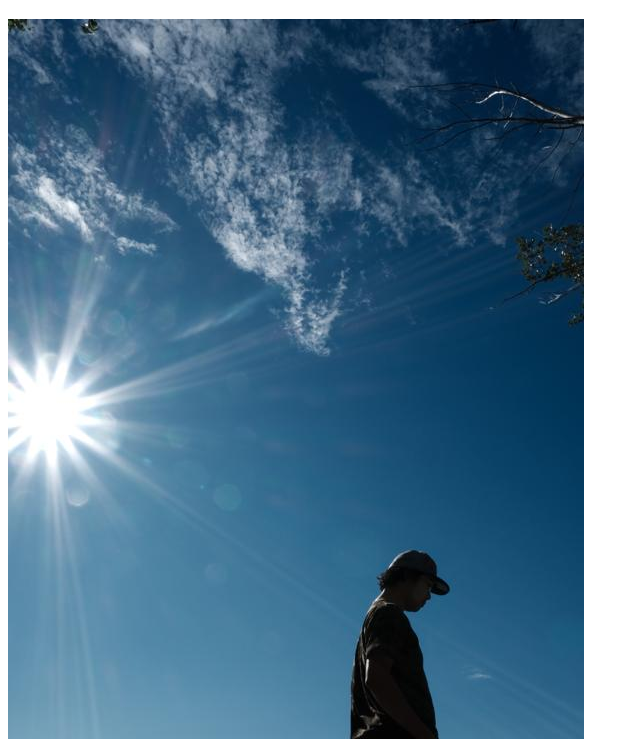
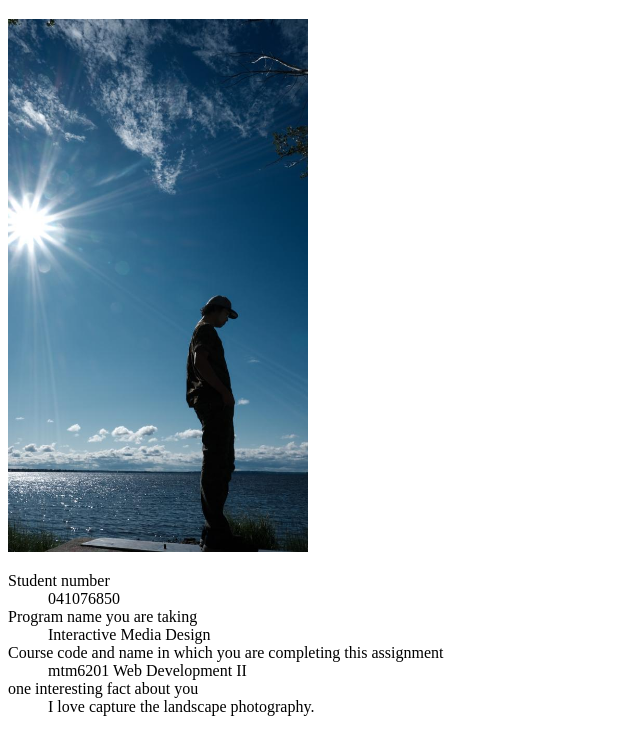
Before and after one commit to tse00021/mtm6201-week1, a plain HTML site: page index.html in a window 1280 px wide. Shown: the part 61-800 px from the top of the page, without its empty margins (0-640 px from the left). Drawn offline with Linux system fonts and the light colour scheme.

Commit message:
revised image size

```diff
--- a/index.html
+++ b/index.html
@@ -7,7 +7,7 @@
 </head>
 <body>
 <h1>Wai Hin Tse</h1>
-<img src="image/myphoto-2023-08-03-21-28-04.jpg" alt="placeholderimage">
+<img src="image/myphoto-2023-08-03-21-28-04.jpg" alt="placeholderimage" width="300">
 <dl>
   <dt>Student number</dt>
   <dd>041076850</dd>
```
